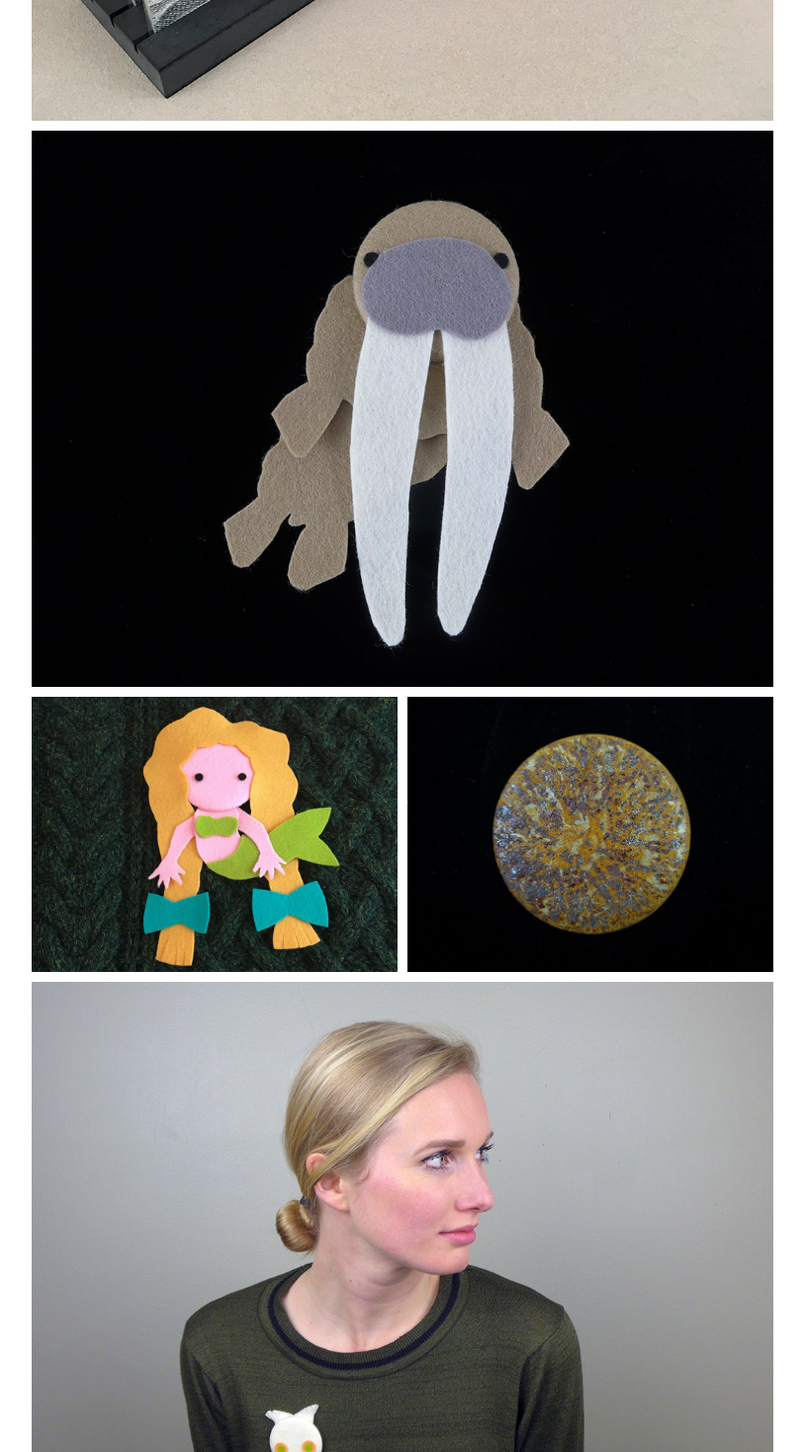
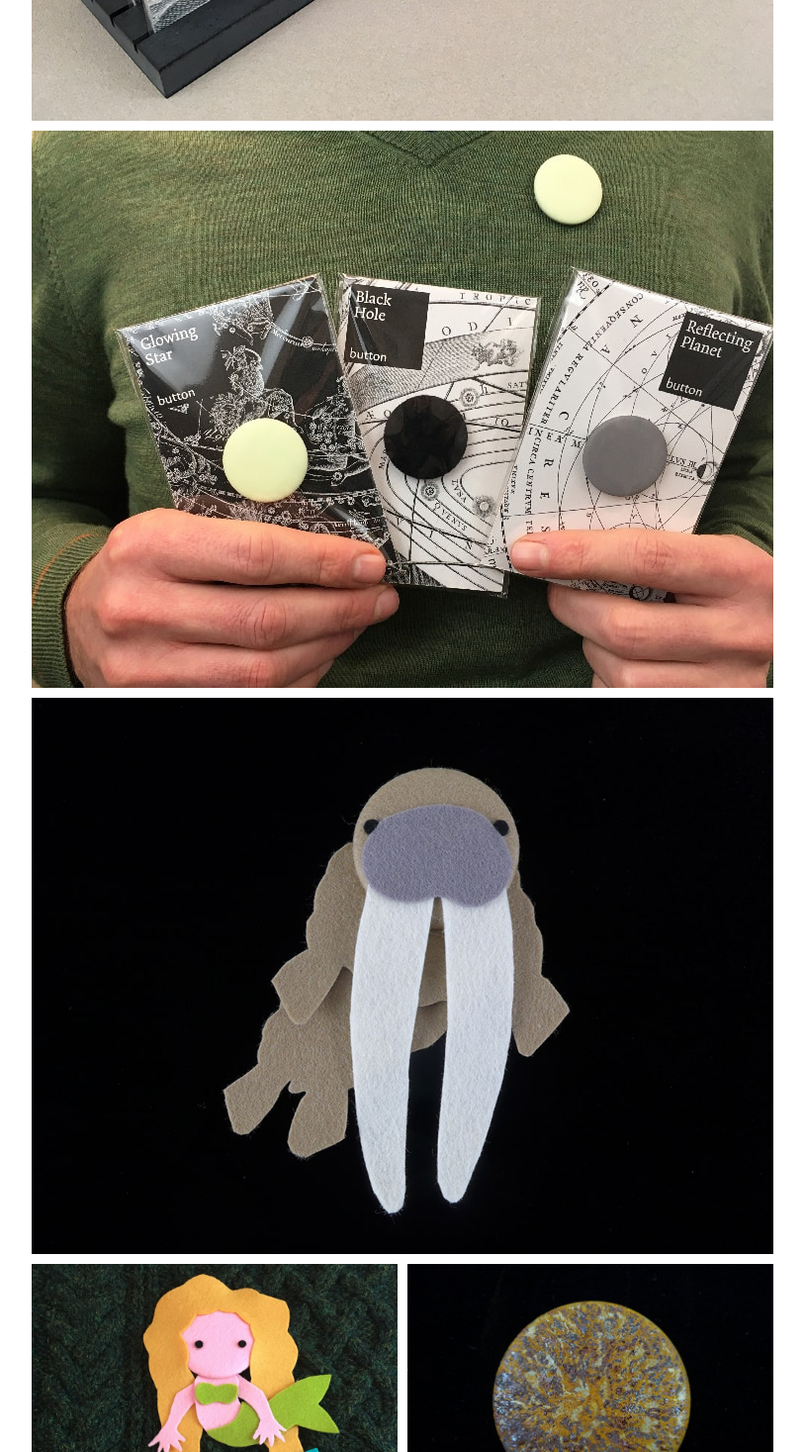
Before and after one commit to markkocera/badgersbuttons, a plain HTML site: page index.html in a window 1280 px wide. Shown: the part 700-2167 px from the top of the page at 99% size, without its empty margins (233-1046 px from the left). Drawn offline with Linux system fonts and the light colour scheme.

Commit message:
Add kosmos

```diff
--- a/index.html
+++ b/index.html
@@ -125,6 +125,9 @@
           <img src="standaard.jpg">
         </div>
         <div class="full">
+          <img src="kosmos.jpg">
+        </div>
+        <div class="full">
           <img src="walrus.jpg">
         </div>
         <div class="halves">
```
Also changed, not shown: kosmos.jpg (added).
